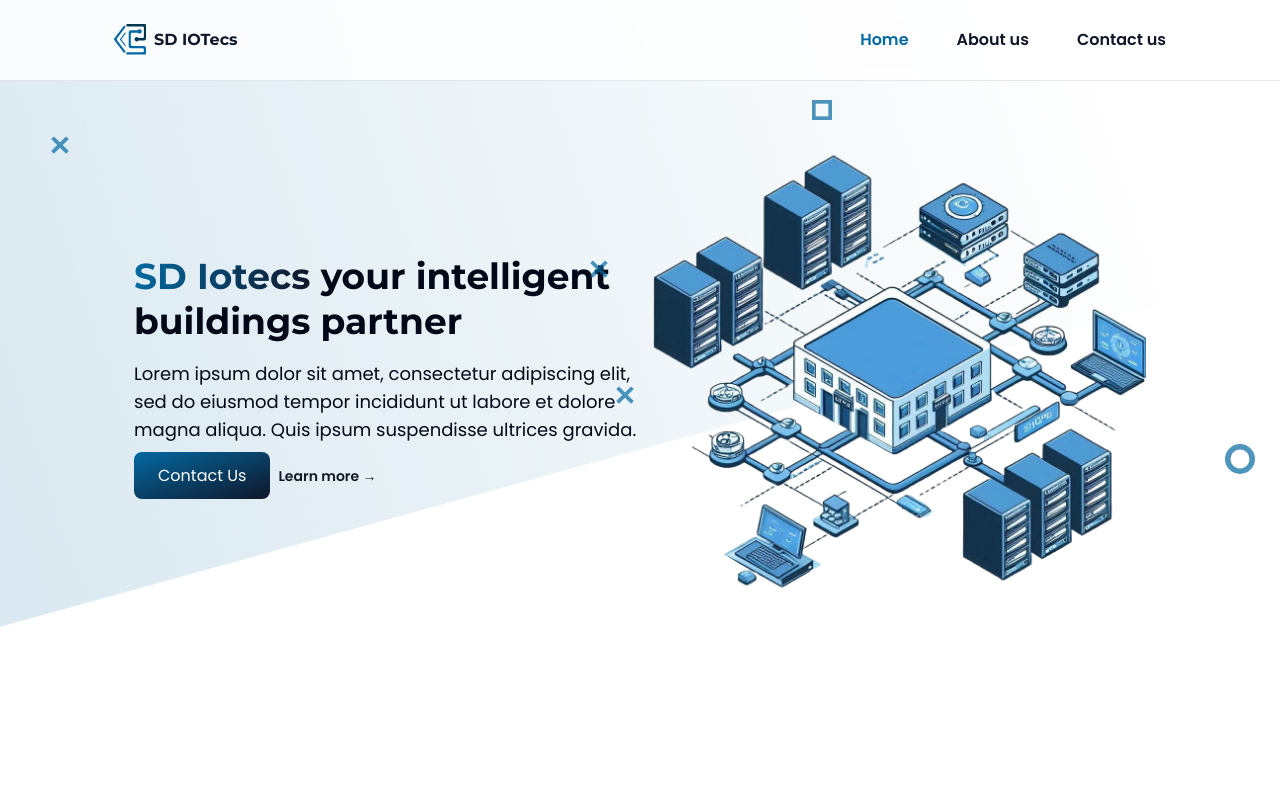
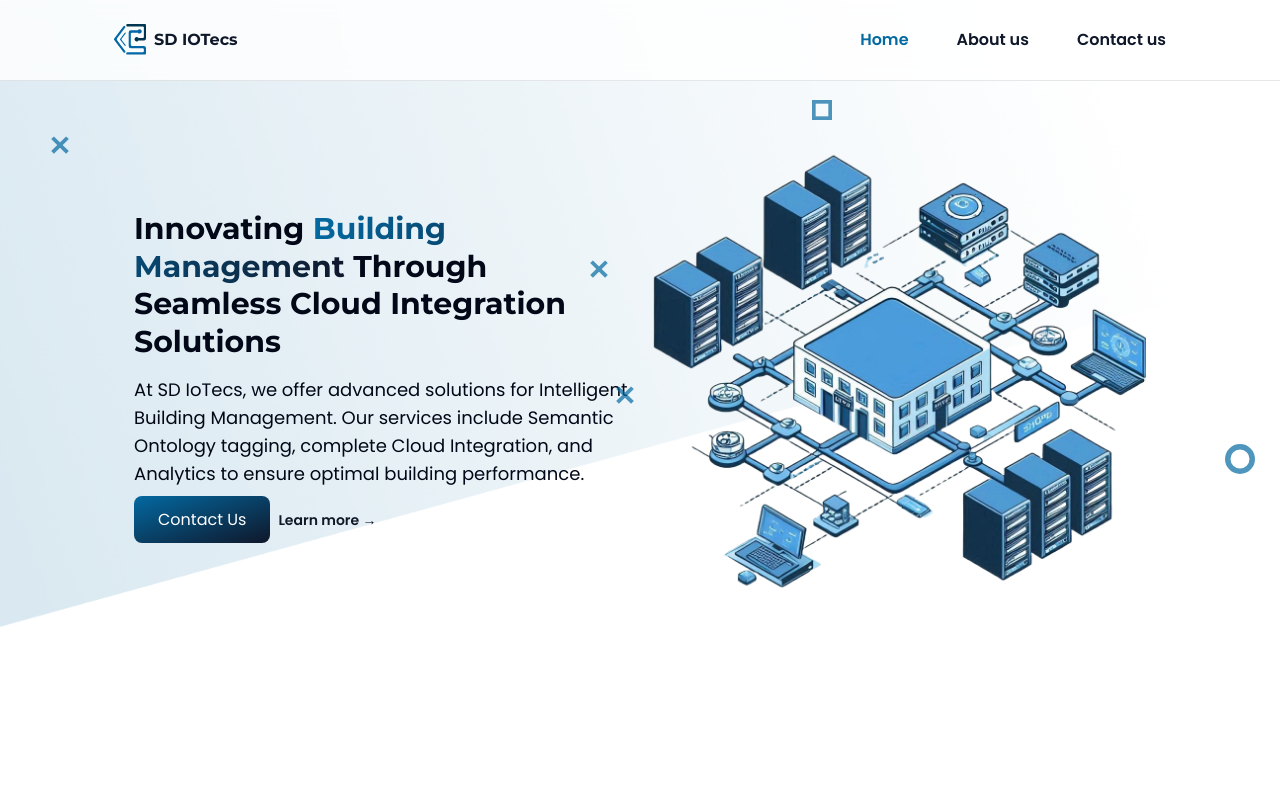
Before and after one commit to Yugabdh/iot-static-website, a Next.js app: page / in a window 1280 px wide. Shown: the top 790 px of the page. Built offline with nearby package versions, Linux system fonts and the light colour scheme.

Commit message:
Added content of hero header

```diff
--- a/components/hero-section/Banner.module.css
+++ b/components/hero-section/Banner.module.css
@@ -2,7 +2,7 @@
   position: absolute;
   opacity: 0.7;
   /* Slightly visible */
-  z-index: 1;
+  z-index: 0;
   /* Not touchable */
   will-change: transform, opacity;
   /* Optimization */
@@ -100,9 +100,3 @@
     display: none;
   }
 }
-
-@media (max-width: 767px) {
-  .text-4xl {
-    font-size: 1.875rem;
-  }
-}
--- a/components/hero-section/index.js
+++ b/components/hero-section/index.js
@@ -10,16 +10,25 @@ const HeroSection = () => {
                 <div className="flex flex-wrap items-center">
                     <div className="w-full lg:w-1/2">
                         <div className="text-center lg:text-left">
-                            <h1 className="text-4xl font-headline font-bold mb-4 leading-tight"><span className='bg-clip-text text-transparent bg-gradient-to-r from-sky-700 to-slate-900'>SD Iotecs</span> your intelligent buildings partner</h1>
-                            <p className="text-lg max-w-lg mx-auto lg:mx-0">Lorem ipsum dolor sit amet, consectetur adipiscing elit, sed do eiusmod tempor incididunt ut labore et dolore magna aliqua. Quis ipsum suspendisse ultrices gravida.</p>
+                            <h1 className="text-3xl font-headline font-bold mb-4 leading-tight">
+                                Innovating <span className='bg-clip-text text-transparent bg-gradient-to-r from-sky-700 to-slate-900'>Building Management</span> Through Seamless Cloud Integration Solutions
+                            </h1>
+                            <p className="text-lg max-w-lg mx-auto lg:mx-0">
+                                At SD IoTecs, we offer advanced solutions for Intelligent Building Management. Our services include Semantic Ontology tagging, complete Cloud Integration, and Analytics to ensure optimal building performance.
+                            </p>
                             <div className="my-5 inline-block">
                                 <Link
                                     href="/contact-us"
                                     className="text-white bg-gradient-to-br from-sky-700 to-slate-900 hover:bg-gradient-to-bl focus:ring-4 focus:outline-none focus:ring-slate-300 dark:focus:ring-slate-800 rounded-lg px-6 py-3 text-center me-2 mb-2"
+                                    aria-label="Contact Us"
                                 >
                                     Contact Us
                                 </Link>
-                                <Link href="/about-us" className="text-sm font-semibold leading-6 text-gray-900">
+                                <Link
+                                    href="/about-us"
+                                    className="text-sm font-semibold leading-6 text-gray-900"
+                                    aria-label="Learn more about us"
+                                >
                                     Learn more <span aria-hidden="true">→</span>
                                 </Link>
                             </div>
@@ -27,18 +36,19 @@ const HeroSection = () => {
                     </div>
                     <div className="w-full lg:w-1/2 text-center lg:text-left mt-8 lg:mt-0">
                         <div className="relative">
-                            <Image src="/images/hero-header-side.png" alt="image" layout="responsive" width={500} height={500} />
+                            <Image src="/images/hero-header-side.png" alt="Illustration of modern building management solutions" layout="responsive" width={500} height={500} />
                         </div>
                     </div>
                 </div>
             </div>
-            <Image src="/images/svg/cross.svg" className={styles.shape} alt="shape" height={30} width={30} />
-            <Image src="/images/svg/ellipse.svg" className={styles.shape} alt="shape" height={30} width={30} />
-            <Image src="/images/svg/rectangle.svg" className={styles.shape} alt="shape" height={20} width={20} />
-            <Image src="/images/svg/cross.svg" className={styles.shape} alt="shape" height={30} width={30} />
-            <Image src="/images/svg/cross.svg" className={styles.shape} alt="shape" height={30} width={30} />
+            <Image src="/images/svg/cross.svg" className={styles.shape} aria-hidden={true} alt="Decorative cross shape" height={30} width={30} />
+            <Image src="/images/svg/ellipse.svg" className={styles.shape} aria-hidden={true} alt="Decorative ellipse shape" height={30} width={30} />
+            <Image src="/images/svg/rectangle.svg" className={styles.shape} aria-hidden={true} alt="Decorative rectangle shape" height={20} width={20} />
+            <Image src="/images/svg/cross.svg" className={styles.shape} aria-hidden={true} alt="Decorative cross shape" height={30} width={30} />
+            <Image src="/images/svg/cross.svg" className={styles.shape} aria-hidden={true} alt="Decorative cross shape" height={30} width={30} />
         </section>
+
     )
 }
 
-export default HeroSection
+export default HeroSection;
```
